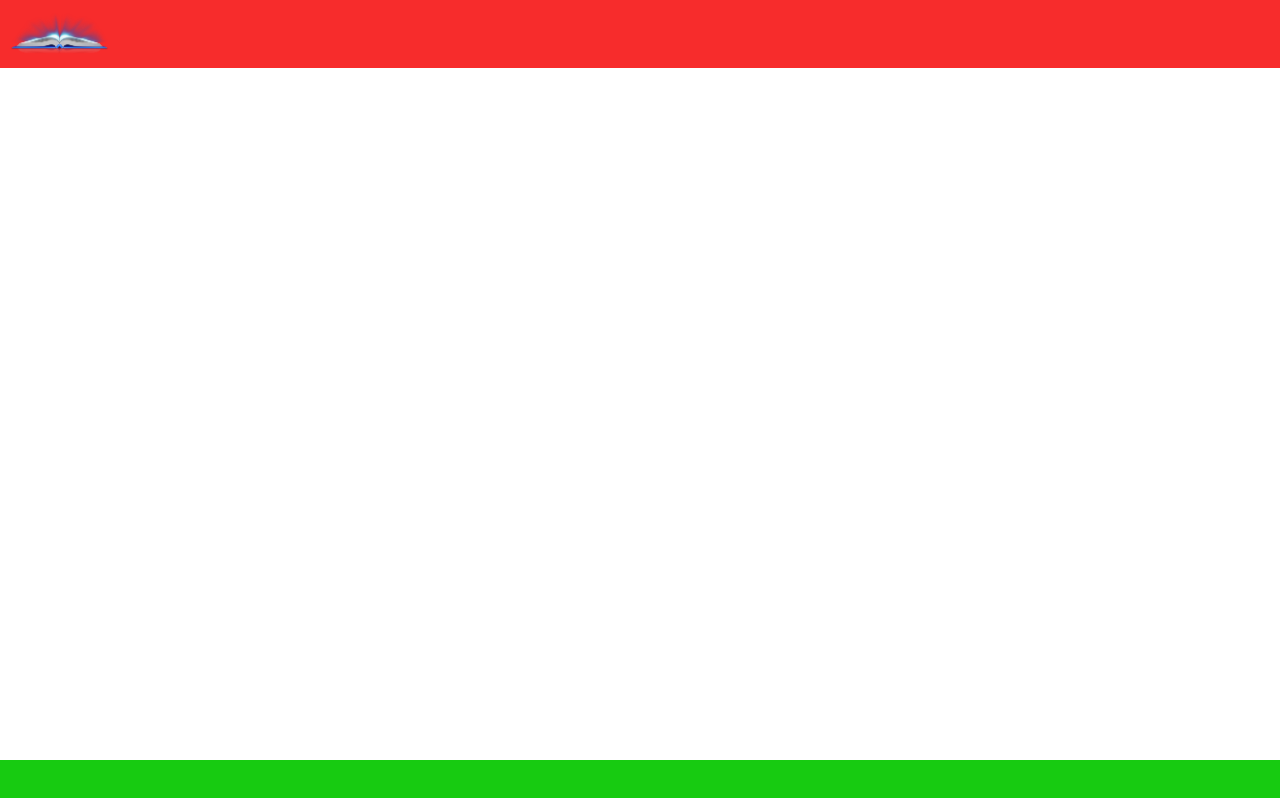
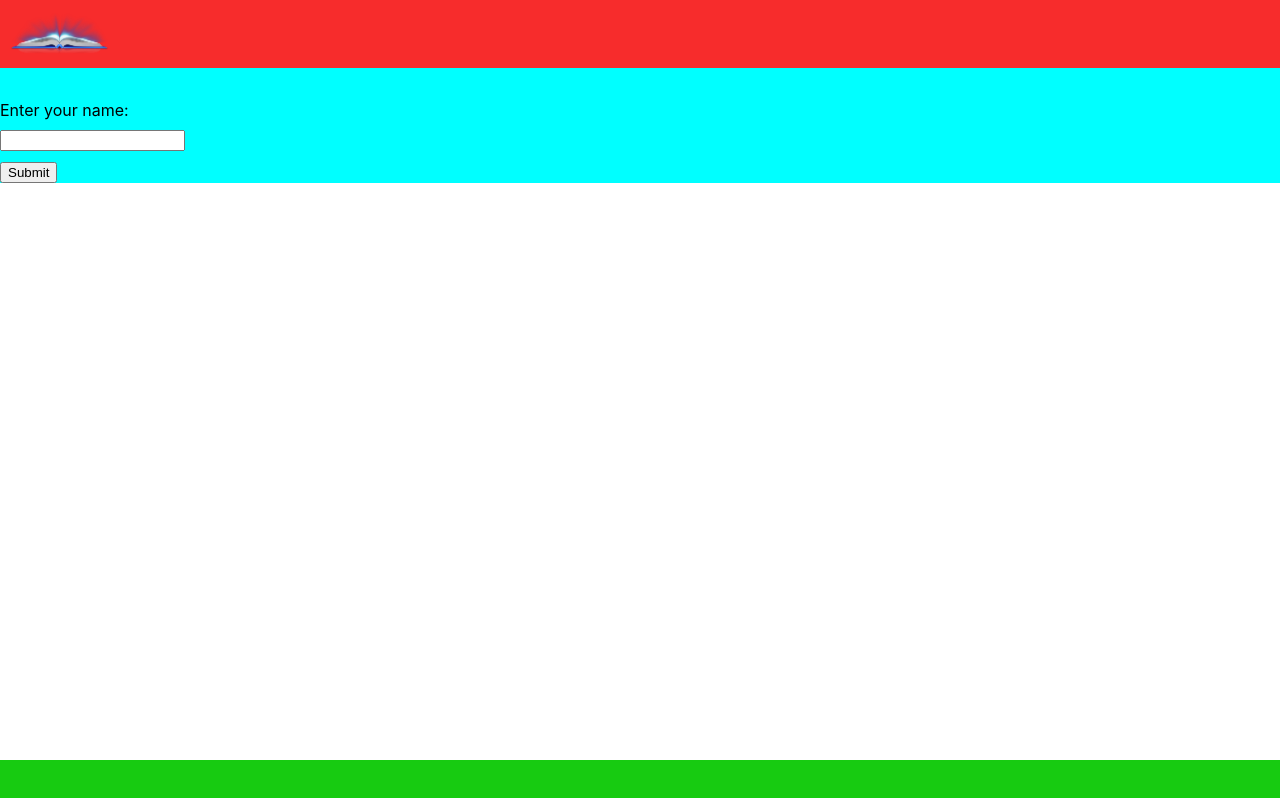
Before and after one commit to chamodipiyumika/Loyal-Library-Management-System, a React (Create React App) app in the folder FrontEnd/lms/: page / in a window 1280 px wide. Built offline with nearby package versions, Linux system fonts and the light colour scheme.

Commit message:
fixed bug in css not loading on loginpage.js form

```diff
--- a/FrontEnd/lms/src/componants/css/loginpage.css
+++ b/FrontEnd/lms/src/componants/css/loginpage.css
@@ -1,3 +1,4 @@
-.loginform{
+.loginform form{
     background-color: aqua;
+    padding-top: 100px;
 }
--- a/FrontEnd/lms/src/componants/loginPage.js
+++ b/FrontEnd/lms/src/componants/loginPage.js
@@ -2,9 +2,7 @@ import { useState } from "react";
 import FunctionalComHead from './header/header';
 import FunctionalComFooter from './footer/footer';
 import './css/loginpage.css';
-
-function FunctionalComLogin(){
-
+function FunctionalComLogin() {
   const [name, setName] = useState("");
 
   const handleSubmit = (event) => {
@@ -12,23 +10,25 @@ function FunctionalComLogin(){
     alert(`The name you entered was: ${name}`);
   }
 
-    return(
+  return (
     <div>
       <FunctionalComHead />
-            <div className = "loginform">
-            <form onSubmit={handleSubmit}>
+      <div className="loginform" >
+        <form onSubmit={handleSubmit} >
           <label>Enter your name:
             <input
               type="text"
               value={name}
               onChange={(e) => setName(e.target.value)}
+              style={{ display: 'block', margin: '10px 0' }}
             />
           </label>
-               <input type="submit" />
+          <input type="submit"  />
         </form>
       </div>
       <FunctionalComFooter />
     </div>
   );
 }
+
 export default FunctionalComLogin;
```
Lines whose indentation alone changed are shown as unchanged.
